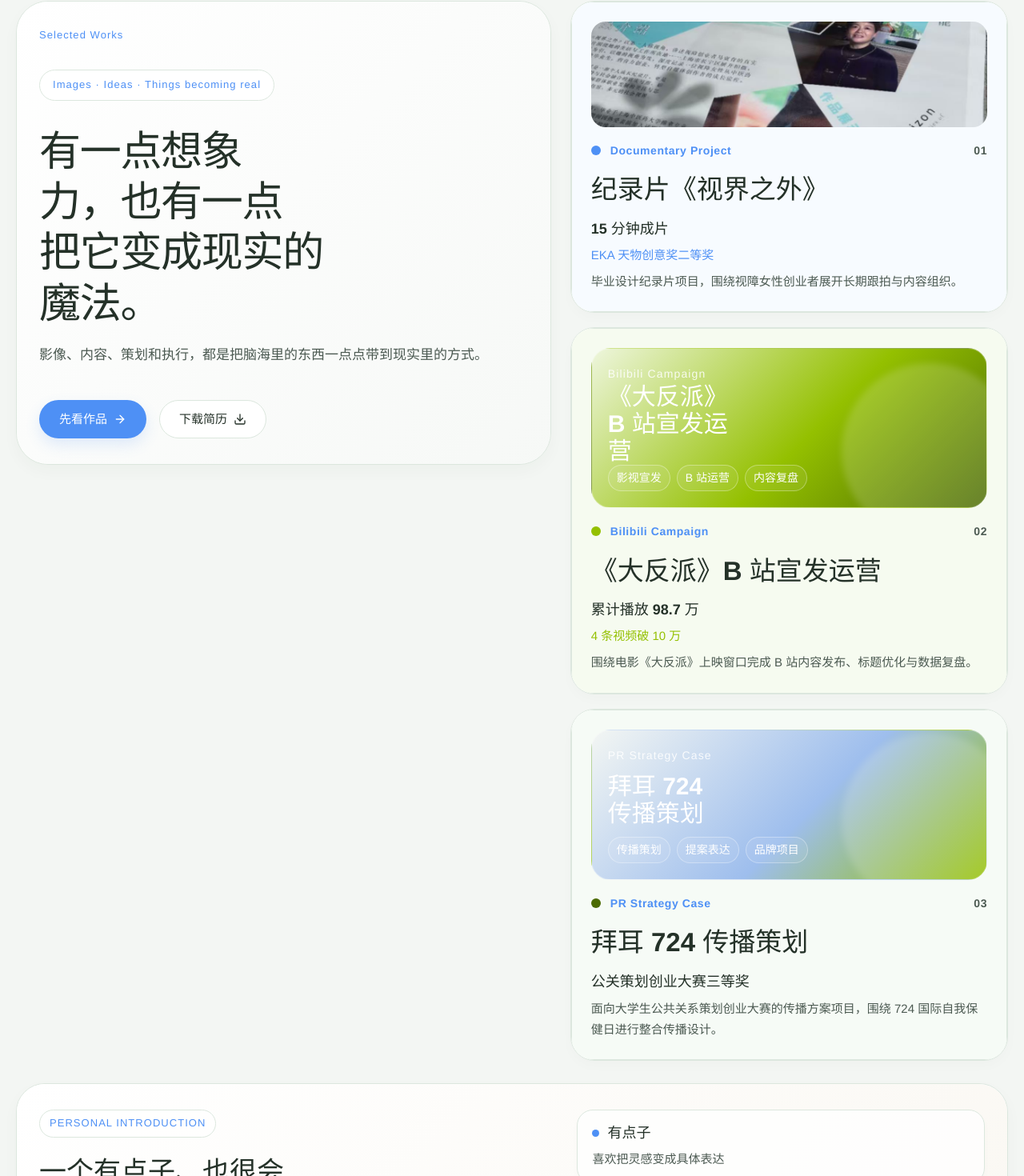
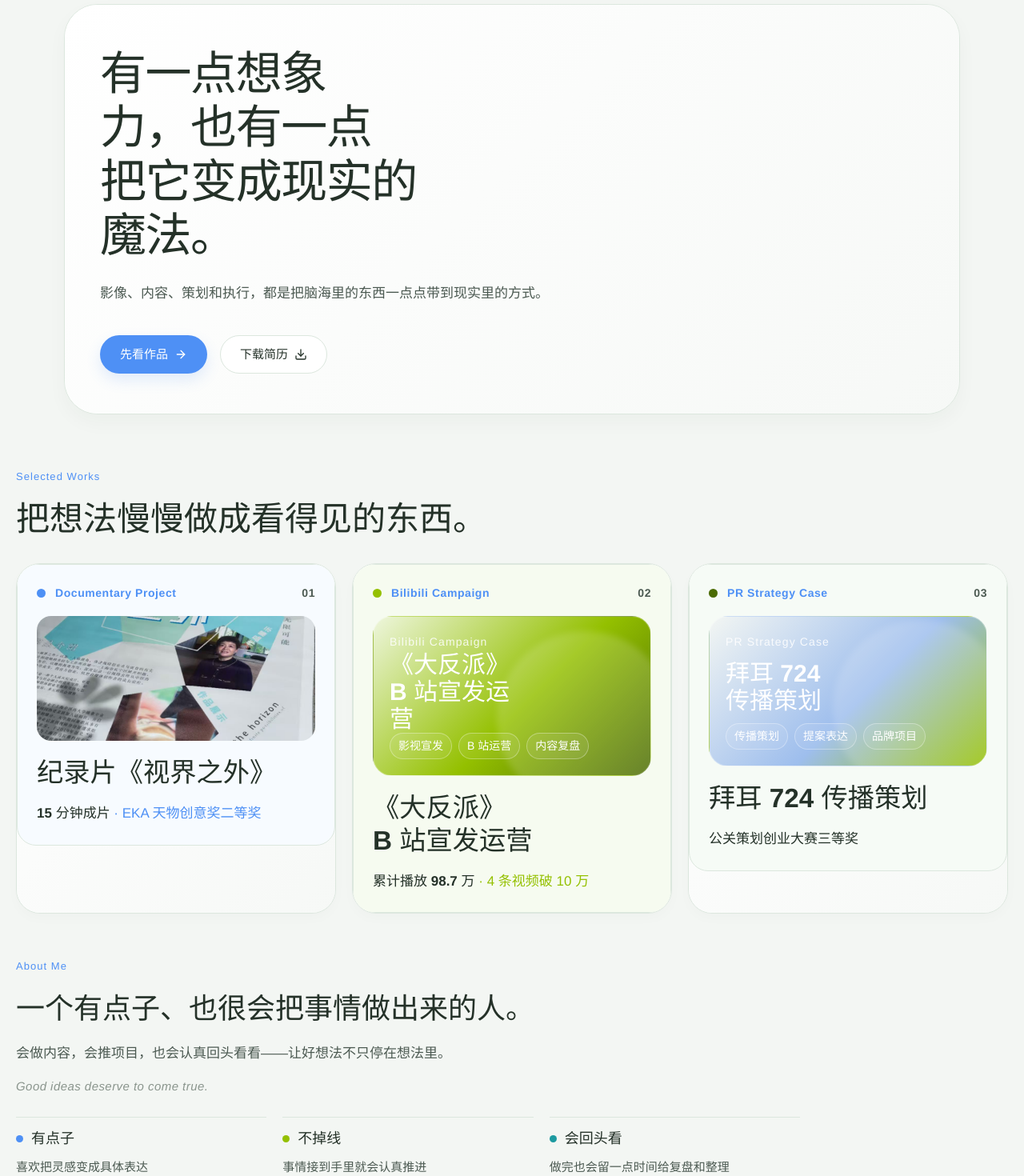
Before and after one commit to neocyyn-ship-it/NeoCyyyn, a React (Vite) app: page / in a window 1280 px wide. Shown: the part 120-1590 px from the top of the page at 80% size. Built offline with nearby package versions, Linux system fonts and the light colour scheme.

Commit message:
Redesign homepage flow

```diff
--- a/src/App.tsx
+++ b/src/App.tsx
@@ -665,19 +665,18 @@
         </header>
 
         <main>
-          <section className="hero-section" style={{ paddingBottom: 28 }}>
-            <div className="hero-grid">
-              <Panel style={{ borderRadius: 40, boxShadow: "0 8px 20px rgba(36,49,40,0.03)" }}>
-                <div className="hero-card">
-                  <div style={{ fontSize: 13, fontWeight: 500, letterSpacing: "0.08em", color: palette.blue }}>Selected Works</div>
-                  <div className="pill">Images · Ideas · Things becoming real</div>
-                  <h1 className="hero-title">
+          <section className="hero-section">
+            <Panel style={{ borderRadius: 42, boxShadow: "0 10px 24px rgba(36,49,40,0.035)", maxWidth: 1120, margin: "0 auto" }}>
+              <div className="hero-card" style={{ padding: "clamp(32px, 5vw, 52px) clamp(24px, 4vw, 44px) clamp(36px, 5vw, 50px)" }}>
+                <h1 className="hero-title" style={{ marginTop: 0, maxWidth: "12.4ch" }}>
                   有一点想象力，也有一点
                   <br />
                   把它变成现实的魔法。
                 </h1>
-                  <p className="hero-copy">影像、内容、策划和执行，都是把脑海里的东西一点点带到现实里的方式。</p>
-                  <div className="hero-actions">
+                <p className="hero-copy" style={{ marginTop: 24, maxWidth: 720 }}>
+                  影像、内容、策划和执行，都是把脑海里的东西一点点带到现实里的方式。
+                </p>
+                <div className="hero-actions" style={{ marginTop: 36 }}>
                   <a href="#work" className="primary-btn">
                     先看作品
                     <ArrowRight size={16} />
@@ -689,8 +688,26 @@
                 </div>
               </div>
             </Panel>
+          </section>
 
-              <div className="project-preview-grid" style={{ gap: 18 }}>
+          <section id="work" className="section-block" style={{ paddingTop: 12 }}>
+            <div style={{ marginBottom: 30, maxWidth: 760 }}>
+              <div style={{ fontSize: 13, fontWeight: 500, letterSpacing: "0.08em", color: palette.blue }}>Selected Works</div>
+              <h2
+                style={{
+                  margin: "16px 0 0",
+                  fontSize: "clamp(32px, 4vw, 42px)",
+                  lineHeight: 1.22,
+                  fontWeight: 600,
+                  color: palette.text,
+                  textWrap: "balance",
+                }}
+              >
+                把想法慢慢做成看得见的东西。
+              </h2>
+            </div>
+
+            <div className="project-preview-grid">
               {projects.map((item, idx) => {
                 const softs = ["#F7FBFF", "#F6FBF0", "#F6FBF6"];
                 const dots = [palette.blue, palette.apple, palette.moss];
@@ -698,101 +715,83 @@
 
                 return (
                   <button key={item.id} className="preview-card-btn" onClick={() => setSelectedProjectId(item.id)}>
-                      <Panel style={{ borderRadius: 30, boxShadow: "0 6px 16px rgba(36,49,40,0.02)" }}>
-                        <div style={{ borderRadius: 24, border: `1px solid ${palette.line}`, padding: 24, background: softs[idx], textAlign: "left" }}>
-                          {item.coverType === "image" && item.cover ? (
-                            <div style={{ marginBottom: 18, overflow: "hidden", borderRadius: 18 }}>
-                              <img src={item.cover} alt={item.title} style={{ height: 132, width: "100%", objectFit: "cover", display: "block" }} />
-                            </div>
-                          ) : (
-                            <div style={{ marginBottom: 18 }}>
-                              <GeneratedCover project={item} compact />
-                            </div>
-                          )}
+                    <Panel style={{ borderRadius: 30, boxShadow: "0 6px 16px rgba(36,49,40,0.02)", height: "100%" }}>
+                      <div
+                        style={{
+                          borderRadius: 24,
+                          border: `1px solid ${palette.line}`,
+                          padding: 24,
+                          background: softs[idx],
+                          textAlign: "left",
+                          display: "flex",
+                          flexDirection: "column",
+                          gap: 0,
+                          height: "100%",
+                        }}
+                      >
                         <div style={{ display: "flex", alignItems: "center", justifyContent: "space-between", gap: 16 }}>
                           <div style={{ display: "flex", alignItems: "center", gap: 12 }}>
-                              <span style={{ width: 12, height: 12, borderRadius: "50%", background: dots[idx], display: "inline-block" }} />
+                            <span style={{ width: 11, height: 11, borderRadius: "50%", background: dots[idx], display: "inline-block" }} />
                             <div style={{ fontSize: 14, fontWeight: 600, letterSpacing: "0.04em", color: palette.blue }}>{item.subtitle}</div>
                           </div>
                           <div style={{ fontSize: 14, fontWeight: 600, letterSpacing: "0.04em", color: palette.textSoft }}>0{idx + 1}</div>
                         </div>
+
+                        {item.coverType === "image" && item.cover ? (
+                          <div style={{ marginTop: 18, overflow: "hidden", borderRadius: 18 }}>
+                            <img src={item.cover} alt={item.title} style={{ height: 156, width: "100%", objectFit: "cover", display: "block" }} />
+                          </div>
+                        ) : (
+                          <div style={{ marginTop: 18 }}>
+                            <GeneratedCover project={item} compact />
+                          </div>
+                        )}
+
                         <div
                           style={{
-                              marginTop: 18,
-                              fontSize: "clamp(27px, 2.6vw, 33px)",
+                            marginTop: 20,
+                            fontSize: "clamp(28px, 2.6vw, 34px)",
                             fontWeight: 600,
-                              lineHeight: 1.2,
+                            lineHeight: 1.22,
                             color: palette.text,
                             textWrap: "balance",
                           }}
                         >
                           {item.title}
                         </div>
-                          <div style={{ marginTop: 16, display: "grid", gap: 8 }}>
-                            <div style={{ fontSize: 18, lineHeight: 1.45, fontWeight: 600, color: palette.text }}>{leadHighlight}</div>
-                            {supportingHighlight ? (
-                              <div style={{ fontSize: 15, lineHeight: 1.6, fontWeight: 500, color: dots[idx] }}>{supportingHighlight}</div>
-                            ) : null}
-                            <p style={{ margin: 0, fontSize: 15, lineHeight: 1.75, color: palette.textSoft }}>{item.summary}</p>
-                          </div>
+
+                        <p style={{ margin: "16px 0 0", fontSize: 17, lineHeight: 1.7, color: palette.textSoft }}>
+                          <span style={{ fontWeight: 600, color: palette.text }}>{leadHighlight}</span>
+                          {supportingHighlight ? <span style={{ color: dots[idx] }}> · {supportingHighlight}</span> : null}
+                        </p>
                       </div>
                     </Panel>
                   </button>
                 );
               })}
             </div>
-            </div>
           </section>
 
-          <section className="section-block" style={{ paddingTop: 0 }}>
-            <Panel style={{ borderRadius: 36, boxShadow: "0 8px 20px rgba(36,49,40,0.03)" }}>
-              <div
-                className="dashboard-wrap two-col-grid"
-                style={{
-                  alignItems: "start",
-                  gap: 24,
-                  gridTemplateColumns: "minmax(0, 1.12fr) minmax(280px, 0.88fr)",
-                  background: "linear-gradient(135deg, rgba(255,255,255,0.96), rgba(250,247,241,0.92))",
-                  borderRadius: 36,
-                }}
-              >
-                <div>
-                  <div
-                    style={{
-                      display: "inline-flex",
-                      alignItems: "center",
-                      gap: 8,
-                      borderRadius: 999,
-                      border: `1px solid ${palette.line}`,
-                      background: "rgba(255,255,255,0.8)",
-                      padding: "6px 12px",
-                      fontSize: 13,
-                      fontWeight: 500,
-                      letterSpacing: "0.08em",
-                      color: palette.blue,
-                    }}
-                  >
-                    PERSONAL INTRODUCTION
-                  </div>
+          <section className="section-block" style={{ paddingTop: 8 }}>
+            <div style={{ maxWidth: 980 }}>
+              <div style={{ fontSize: 13, fontWeight: 500, letterSpacing: "0.08em", color: palette.blue }}>About Me</div>
               <h2
                 style={{
-                      margin: "20px 0 0",
-                      maxWidth: 540,
-                      fontSize: "clamp(28px, 3vw, 34px)",
-                      lineHeight: 1.34,
+                  margin: "18px 0 0",
+                  maxWidth: 660,
+                  fontSize: "clamp(28px, 3.2vw, 36px)",
+                  lineHeight: 1.32,
                   fontWeight: 600,
                   color: palette.text,
                   textWrap: "balance",
                 }}
               >
-                    一个有点子、也很会
-                    <br />
-                    把事情做出来的人
+                一个有点子、也很会把事情做出来的人。
               </h2>
               <p
                 style={{
                   margin: "16px 0 0",
-                      maxWidth: 620,
+                  maxWidth: 700,
                   fontSize: 17,
                   lineHeight: 1.85,
                   color: palette.textSoft,
@@ -813,22 +812,10 @@
               >
                 Good ideas deserve to come true.
               </div>
-                </div>
 
-                <div style={{ display: "grid", gap: 12 }}>
+              <div className="three-col-grid" style={{ marginTop: 26, gridTemplateColumns: "repeat(3, minmax(0, 1fr))", gap: 20 }}>
                 {personalIntroNotes.map((item) => (
-                    <div
-                      key={item.title}
-                      style={{
-                        display: "grid",
-                        gap: 8,
-                        borderRadius: 20,
-                        border: `1px solid ${palette.line}`,
-                        background: "rgba(255,255,255,0.78)",
-                        padding: "16px 18px",
-                        boxShadow: "0 4px 10px rgba(36,49,40,0.02)",
-                      }}
-                    >
+                  <div key={item.title} style={{ paddingTop: 14, borderTop: `1px solid ${palette.line}` }}>
                     <div style={{ display: "flex", alignItems: "center", gap: 10 }}>
                       <span
                         style={{
@@ -852,10 +839,10 @@
                     </div>
                     <p
                       style={{
+                        margin: "10px 0 0",
                         fontSize: 15,
                         lineHeight: 1.75,
                         color: palette.textSoft,
-                          margin: 0,
                       }}
                     >
                       {item.desc}
@@ -864,16 +851,10 @@
                 ))}
               </div>
             </div>
-            </Panel>
           </section>
 
-          <section id="work" className="section-block">
-            <SectionLabel number="01" title="SELECTED WORKS" />
-            <div style={{ marginBottom: 28, maxWidth: 720 }}>
-              <h2 style={{ margin: 0, fontSize: "clamp(30px, 4vw, 44px)", lineHeight: 1.2, fontWeight: 600, color: palette.text }}>
-                把想法慢慢做成看得见的东西。
-              </h2>
-            </div>
+          <section id="case-studies" className="section-block">
+            <SectionLabel number="01" title="CASE STUDIES" />
             <div style={{ display: "grid", gap: 24 }}>
               <CaseCard project={projects[0]} onOpen={setSelectedProjectId} priority />
               <CaseCard project={projects[1]} onOpen={setSelectedProjectId} />
--- a/src/styles.css
+++ b/src/styles.css
@@ -138,7 +138,7 @@
 }
 
 .hero-section {
-  padding: 40px 0 64px;
+  padding: 44px 0 56px;
 }
 
 .hero-grid {
@@ -176,9 +176,9 @@
 
 .hero-title {
   margin: 32px 0 0;
-  max-width: 13.2ch;
-  font-size: clamp(40px, 4.8vw, 52px);
-  line-height: 1.22;
+  max-width: 12.8ch;
+  font-size: clamp(46px, 5.2vw, 58px);
+  line-height: 1.16;
   font-weight: 600;
   letter-spacing: -0.025em;
   text-wrap: balance;
@@ -236,6 +236,8 @@
 
 .project-preview-grid {
   align-content: start;
+  grid-template-columns: repeat(3, minmax(0, 1fr));
+  gap: 20px;
 }
 
 .section-block {
@@ -704,6 +706,10 @@
 }
 
 @media (max-width: 1180px) {
+  .project-preview-grid {
+    grid-template-columns: repeat(2, minmax(0, 1fr));
+  }
+
   .hero-grid,
   .detail-hero,
   .detail-overview-grid,
@@ -768,8 +774,12 @@
   }
 
   .hero-title {
-    font-size: clamp(32px, 8.8vw, 42px);
-    line-height: 1.2;
+    font-size: clamp(34px, 8.8vw, 44px);
+    line-height: 1.18;
+  }
+
+  .project-preview-grid {
+    grid-template-columns: 1fr;
   }
 
   .detail-page-title {
```
Lines whose indentation alone changed are shown as unchanged.
